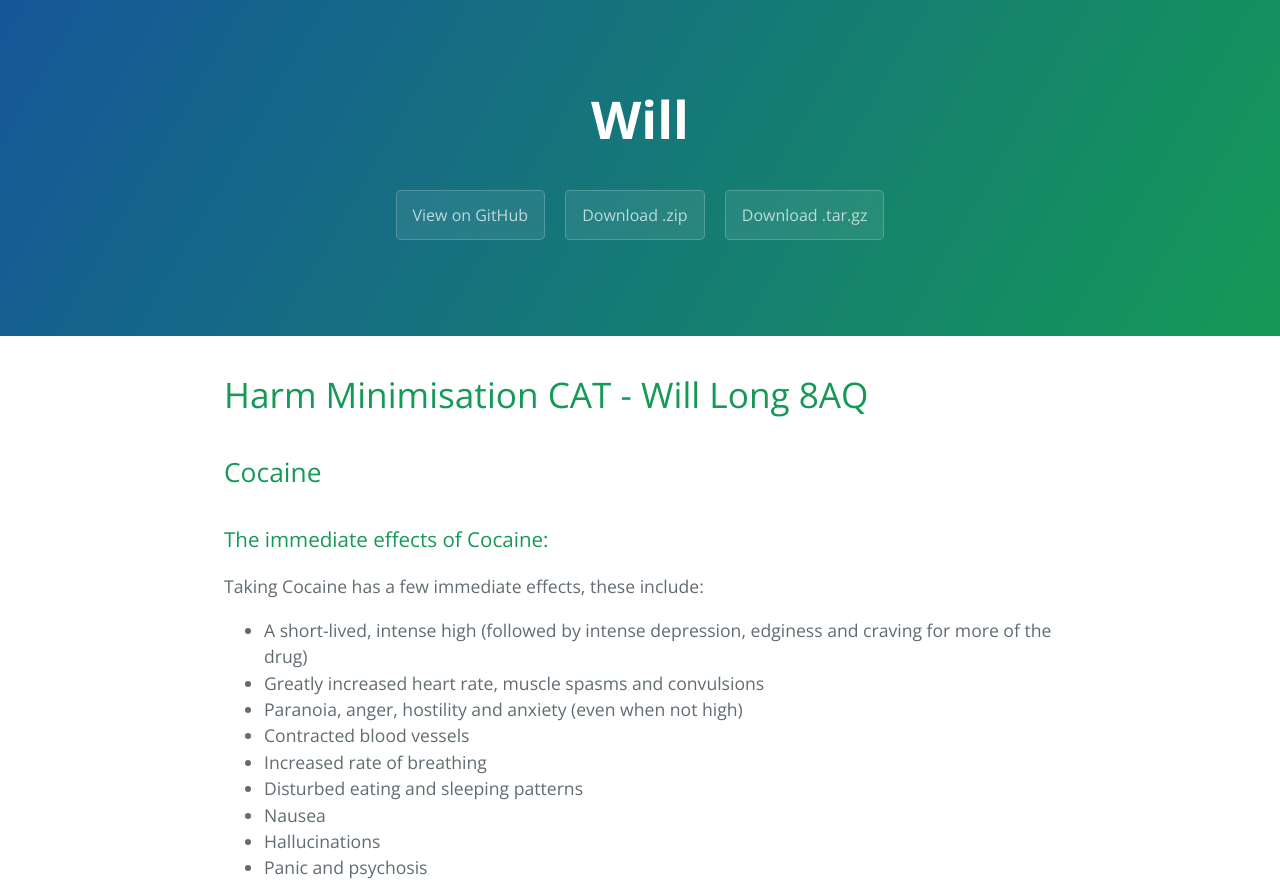
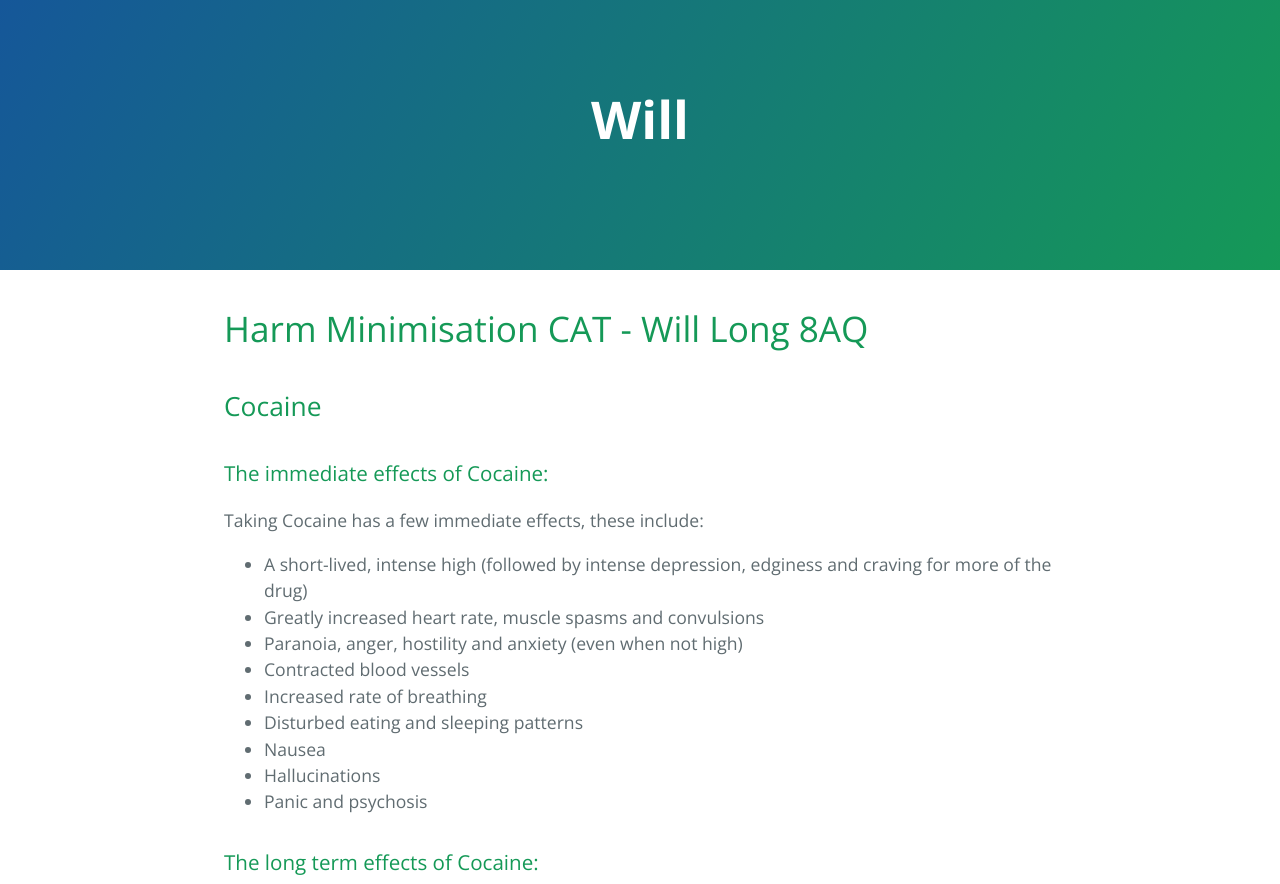
Before and after one commit to spyglassofamber/Will, a plain HTML site: page index.html in a window 1280 px wide. Shown: the top 884 px of the page. Drawn offline with nearby package versions, Linux system fonts and the light colour scheme.

Commit message:
Update index.html

```diff
--- a/index.html
+++ b/index.html
@@ -13,9 +13,6 @@
     <section class="page-header">
       <h1 class="project-name">Will</h1>
       <h2 class="project-tagline"></h2>
-      <a href="https://github.com/spyglassofamber/Will" class="btn">View on GitHub</a>
-      <a href="https://github.com/spyglassofamber/Will/zipball/master" class="btn">Download .zip</a>
-      <a href="https://github.com/spyglassofamber/Will/tarball/master" class="btn">Download .tar.gz</a>
     </section>
 
     <section class="main-content">
```
